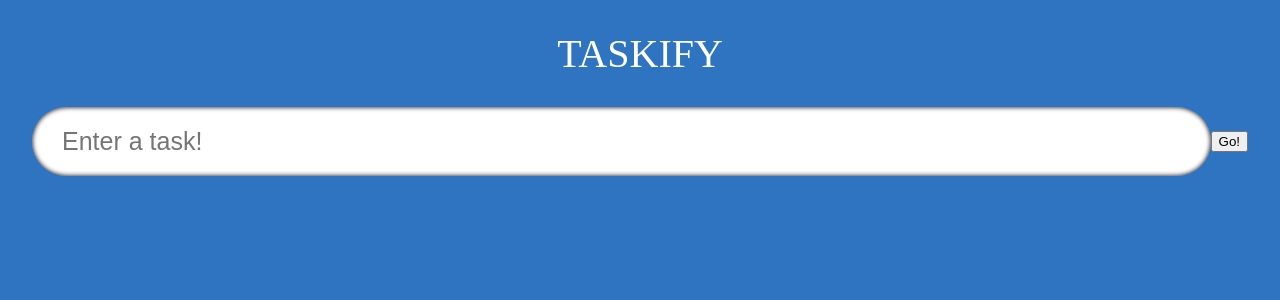
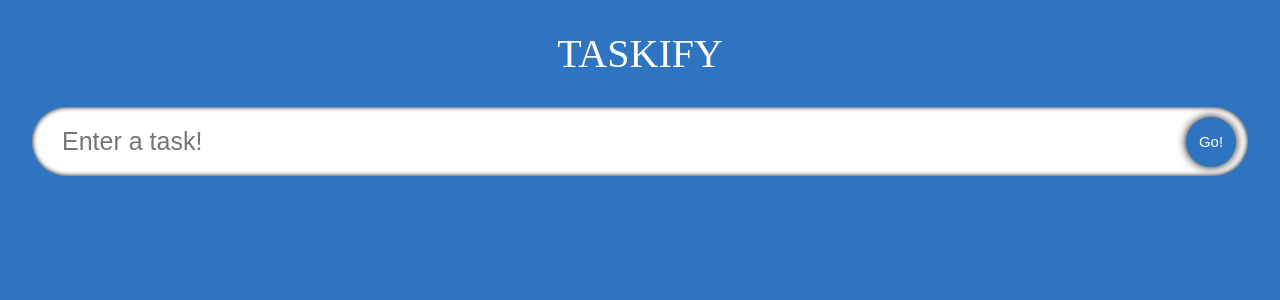
Before and after one commit to karinahuizar/typescript-todo-list, a React (Create React App) app: page / in a window 1280 px wide. Shown: the top 300 px of the page. Built offline with nearby package versions, Linux system fonts and the light colour scheme; a web font is replaced by a local one.

Commit message:
Added style to the submit button.

```diff
--- a/src/components/InputField.tsx
+++ b/src/components/InputField.tsx
@@ -4,7 +4,7 @@ import './styles.css';
 const InputField = () => {
     return <form className='input'>
         <input type='input' placeholder='Enter a task!' className='input__box' />
-        <button className='input__submit' type="submit">Go!</button>
+        <button className='input_submit' type="submit">Go!</button>
     </form>;
 };
 
--- a/src/components/styles.css
+++ b/src/components/styles.css
@@ -19,3 +19,18 @@
     box-shadow: 0 0 10px 1000px rgba(0, 0, 0, 0.5);
     outline: none;
 }
+
+.input_submit {
+    position: absolute;
+    width: 50px;
+    height: 50px;
+    margin: 12px;
+    border-radius: 50px;
+    right: 0px;
+    border: none;
+    font-size: 15px;
+    background-color: #2f74c0;
+    color: white;
+    transition: 0.2s all;
+    box-shadow: 0 0 10px black;
+}
```
